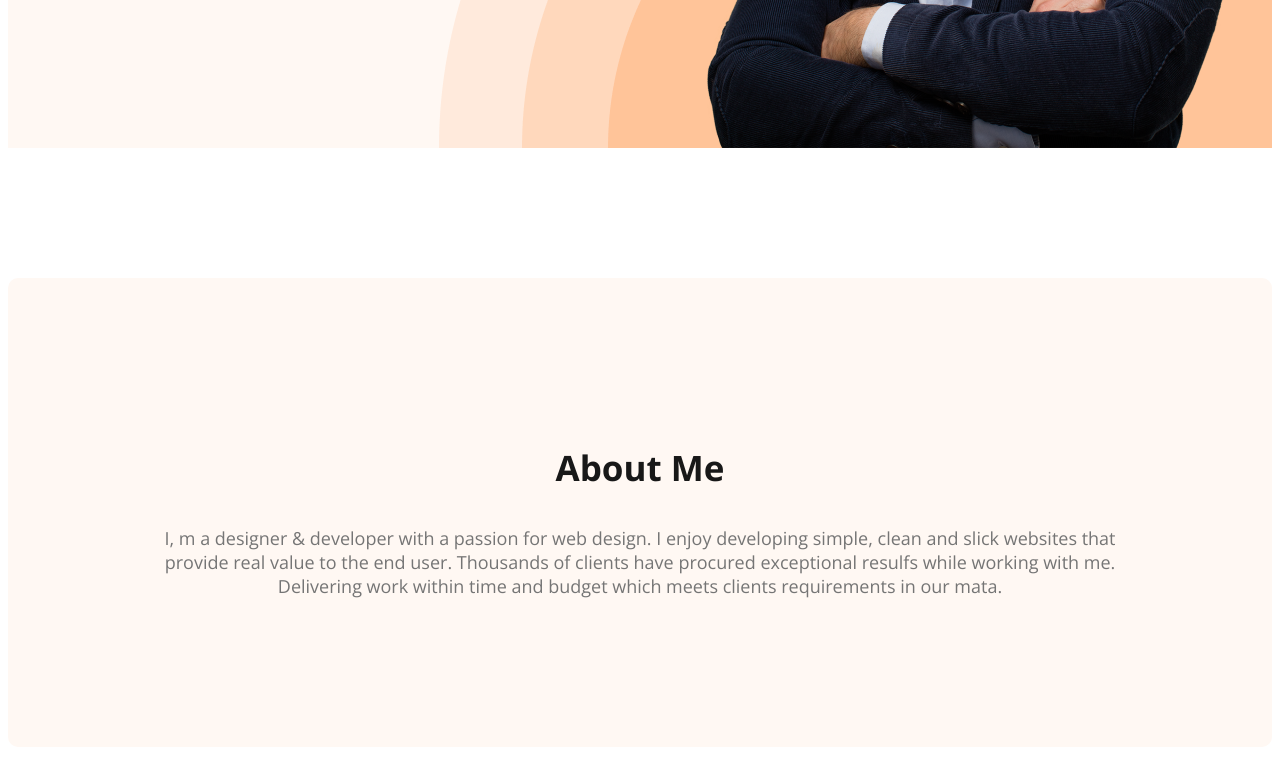
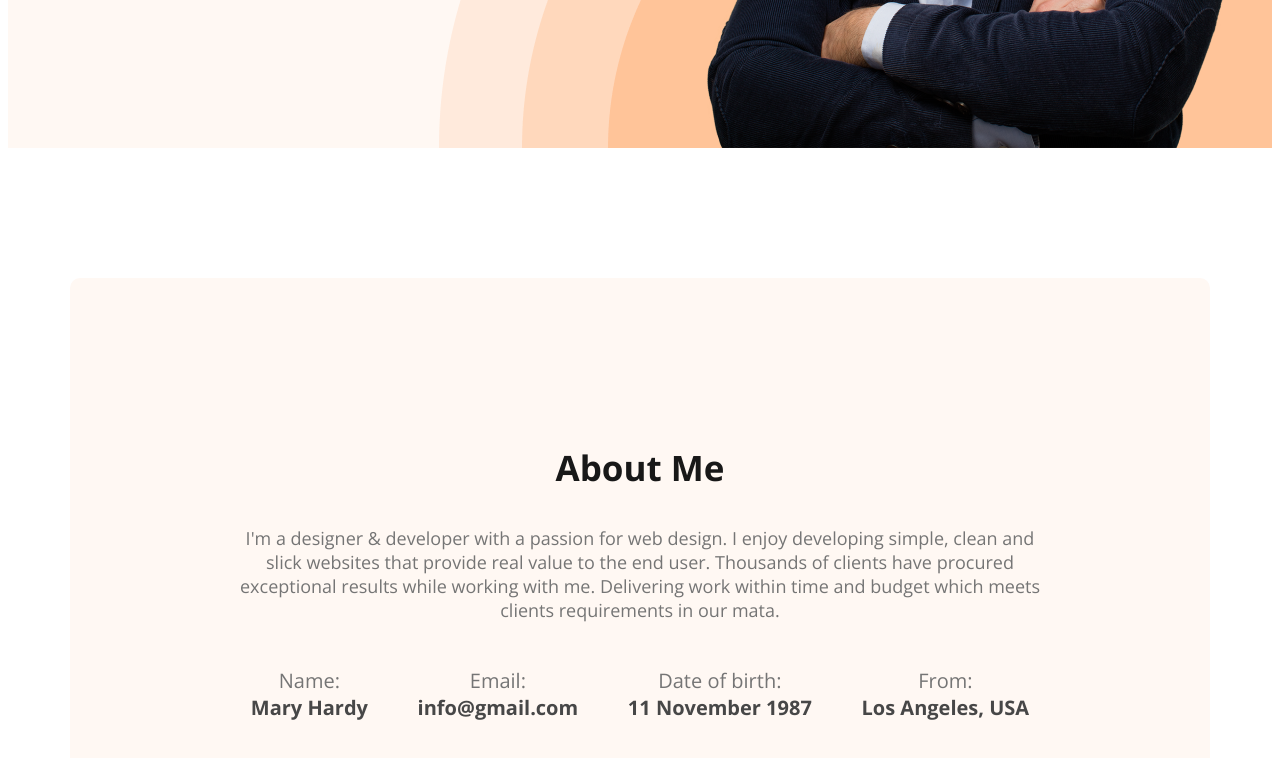
Before and after one commit to siddique-electricaleng/webdeveloper-portfolio, a plain HTML site: page index.html in a window 1280 px wide. Shown: the part 717-1475 px from the top of the page. Drawn offline with nearby package versions, Linux system fonts and the light colour scheme.

Commit message:
module:5_5 incomplete but added About Section fully

```diff
--- a/index.html
+++ b/index.html
@@ -45,12 +45,30 @@
       <section class="about">
         <h3 class="section-title">About Me</h3>
         <p class="section-desc">
-          I, m a designer & developer with a passion for web design. I enjoy
+          I'm a designer & developer with a passion for web design. I enjoy
           developing simple, clean and slick websites that provide real value to
-          the end user. Thousands of clients have procured exceptional resulfs
+          the end user. Thousands of clients have procured exceptional results
           while working with me. Delivering work within time and budget which
           meets clients requirements in our mata.
         </p>
+        <div class="about-info-container">
+          <div class="about-info">
+            <h4 class="info-title">Name:</h4>
+            <p class="info-desc">Mary Hardy</p>
+          </div>
+          <div class="about-info">
+            <h4 class="info-title">Email:</h4>
+            <p class="info-desc">info@gmail.com</p>
+          </div>
+          <div class="about-info">
+            <h4 class="info-title">Date of birth:</h4>
+            <p class="info-desc">11 November 1987</p>
+          </div>
+          <div class="about-info">
+            <h4 class="info-title">From:</h4>
+            <p class="info-desc">Los Angeles, USA</p>
+          </div>
+        </div>
       </section>
     </main>
     <footer></footer>
--- a/styles/portfolio.css
+++ b/styles/portfolio.css
@@ -92,7 +92,10 @@ nav a{
 }
 
 /* main section styles */
-
+main{
+    max-width: 1140px;
+    margin: 0 auto; /* We could have given display:flex then align-items or justify-content, however it is easier to do this*/
+}
 /* About section styles */
 .about{
     padding: 131px 156px;
@@ -100,3 +103,22 @@ nav a{
     background: #FFF8F3;
     margin: 130px 0;
 }
+.about-info-container{
+    display: flex;
+    justify-content: space-around;
+}
+.about-info{
+    text-align: center;
+}
+.about-info>h4{
+    color: #757575;
+    font-size: 20px;
+    font-weight: 400;
+    margin-bottom: 0;
+}
+.about-info>p{
+    color: #474747;
+    font-size: 20px;
+    font-weight: 700;
+    margin-top:0;
+}
```
